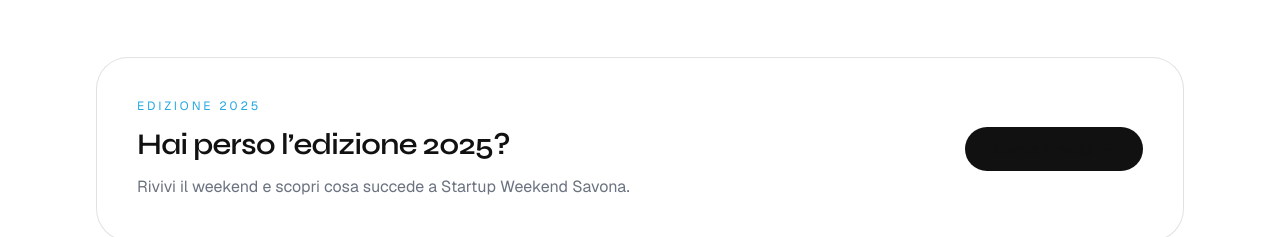
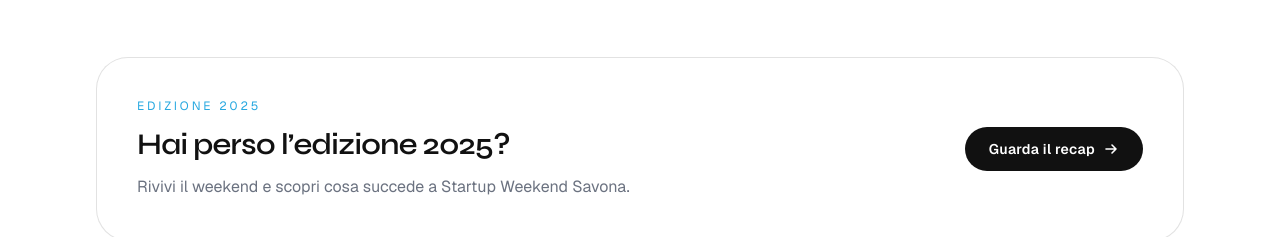
Before and after one commit to thetombrider/startupweekendsavona-site, a Next.js app: page / in a window 1280 px wide. Shown: the part 6680-6917 px from the top of the page. Built offline with nearby package versions, Linux system fonts and the light colour scheme.

Commit message:
Fix recap button contrast

```diff
--- a/components/event-page.tsx
+++ b/components/event-page.tsx
@@ -526,7 +526,11 @@
               Rivivi il weekend e scopri cosa succede a Startup Weekend Savona.
             </p>
           </div>
-          <ButtonLink href={`${latestPastEdition.slug}#video`} variant="dark">
+          <ButtonLink
+            href={`${latestPastEdition.slug}#video`}
+            variant="dark"
+            className="!bg-ink !text-white hover:!bg-black"
+          >
             Guarda il recap
             <ArrowIcon />
           </ButtonLink>
```
